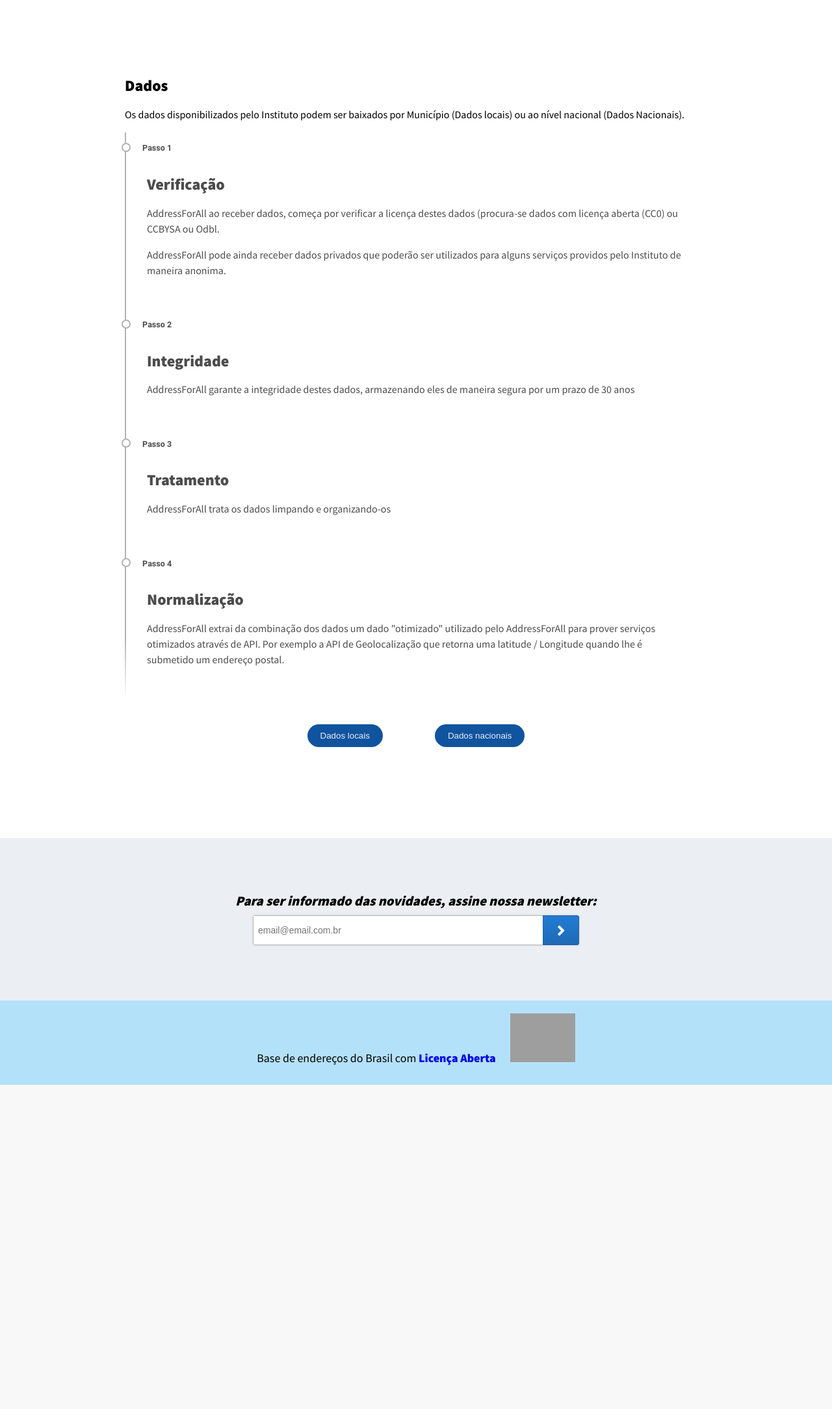
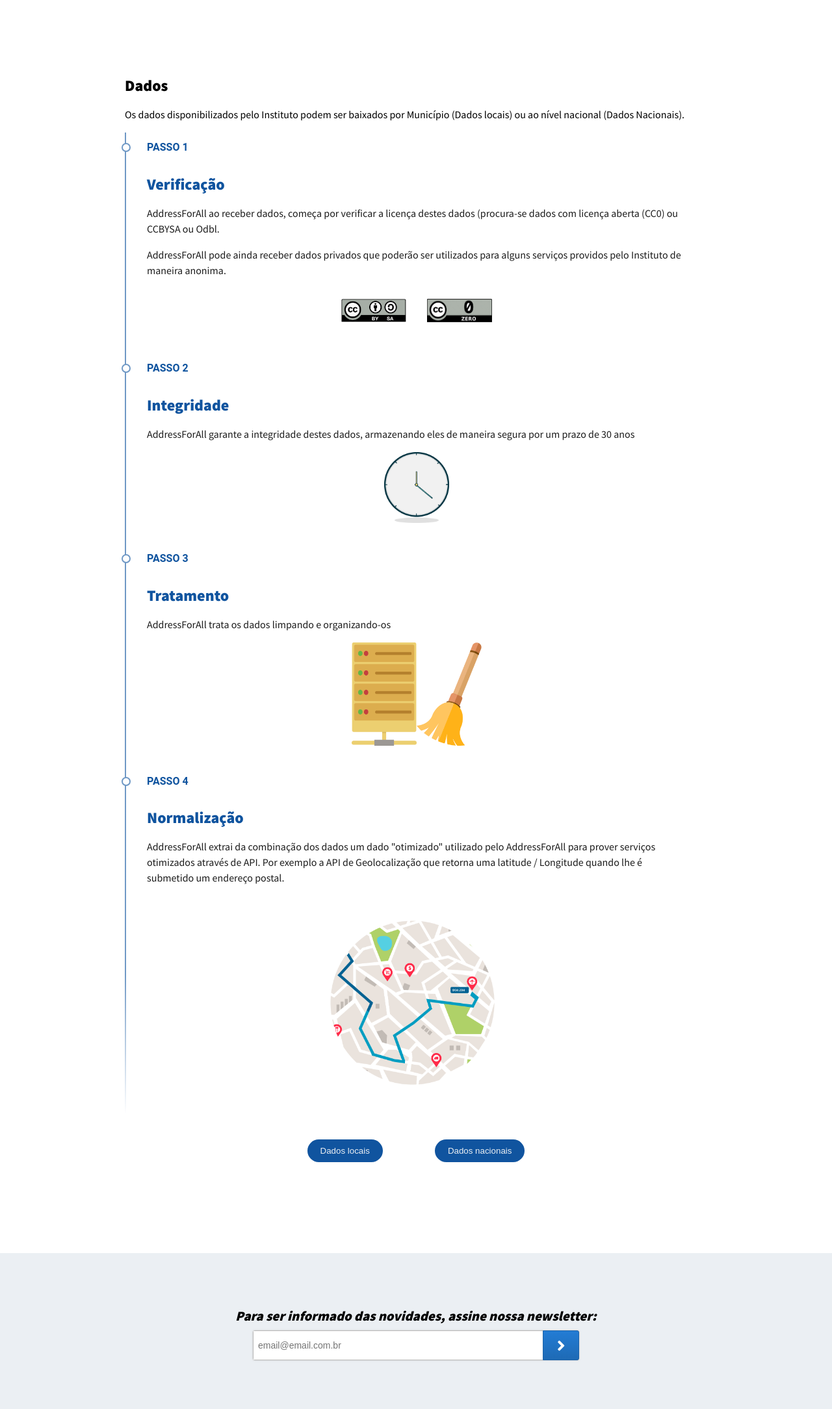
Before and after one commit to AddressForAll/site-v1, a PHP site: page /dados.php in a window 1280 px wide. Shown: the part 70-2239 px from the top of the page at 65% size. Before the commit the page ends 1740 px from the top, so only its background shows below. Run offline with PHP 8.4, Linux system fonts and the light colour scheme; style sheets or scripts are compiled from the project's sources; some libraries are stand-ins or nearby versions; grey boxes are pictures that could not be loaded.

Commit message:
Adding more styling

```diff
--- a/dados.php
+++ b/dados.php
@@ -17,12 +17,14 @@
           AddressForAll ao receber dados, começa por verificar a licença destes dados (procura-se dados com licença aberta (CC0) ou CCBYSA ou Odbl.
         </p>
         <p>AddressForAll pode ainda receber dados privados que poderão ser utilizados para alguns serviços providos pelo Instituto de maneira anonima.</p>
+        <div class='dados-passo passo1'><img src='resources/img/passo1.1.png'><img src='resources/img/passo1.2.png'></div>
       </div>
 
       <div class="timeline-item" step='Passo 2'>
         <h1>Integridade</h1>
         <p>AddressForAll garante a integridade destes dados, armazenando eles de maneira segura por um prazo de 30 anos
         </p>
+        <div class='dados-passo passo2'><img src='resources/img/passo2.png'></div>
       </div>
 
       <div class="timeline-item" step='Passo 3'>
@@ -30,6 +32,7 @@
         <p>
           AddressForAll trata os dados limpando e organizando-os
         </p>
+        <div class='dados-passo passo3'><img src='resources/img/passo3.1.png'><img src='resources/img/passo3.2.png'></div>
       </div>
 
       <div class="timeline-item" step='Passo 4'>
@@ -37,6 +40,7 @@
         <p>
           AddressForAll extrai da combinação dos dados um dado "otimizado" utilizado pelo AddressForAll para prover serviços otimizados através de API. Por exemplo a API de Geolocalização que retorna uma latitude / Longitude quando lhe é submetido um endereço postal.
         </p>
+        <div class='dados-passo passo4'><img src='resources/img/passo4.png'></div>
       </div>
 
     </div>
--- a/ferramentas.php
+++ b/ferramentas.php
@@ -5,10 +5,7 @@
   <div>
     <h1>Ferramentas</h1>
     <p>
-      Catálogo das “demais ferramentas” (que não API) disponíveis, com resumos e links
-    </p>
-    <p>
-      Outros serviços serão adicionados e descritos aqui.
+      Em andamento...
     </p>
 </section>
 <!-- END CONTENT -->
--- a/resources/css/style.css
+++ b/resources/css/style.css
@@ -482,6 +482,27 @@ button.default-blue:hover {
   margin: 2em 0;
 }
 
+#dados .timeline-item .dados-passo {
+  display: -webkit-box;
+  display: -ms-flexbox;
+  display: flex;
+  -webkit-box-pack: center;
+      -ms-flex-pack: center;
+          justify-content: center;
+}
+
+#dados .timeline-item .dados-passo img {
+  width: 100px;
+}
+
+#dados .timeline-item .passo1 img {
+  margin: 1rem;
+}
+
+#dados .timeline-item .passo4 img {
+  width: 300px;
+}
+
 #dados .buttons-dados {
   display: -webkit-box;
   display: -ms-flexbox;
@@ -508,11 +529,12 @@ button.default-blue:hover {
 #dados .timeline-item {
   padding: 3em 2em 2em;
   position: relative;
-  color: rgba(0, 0, 0, 0.7);
-  border-left: 2px solid rgba(0, 0, 0, 0.3);
+  color: #10549f;
+  border-left: 2px solid rgba(16, 84, 159, 0.6);
 }
 
 #dados .timeline-item p {
+  color: #1c1c1c;
   font-size: 1rem;
 }
 
@@ -521,11 +543,12 @@ button.default-blue:hover {
   position: absolute;
   left: 2em;
   font-weight: bold;
-  top: 1em;
+  top: 0.7em;
   display: block;
   font-family: 'Roboto', sans-serif;
   font-weight: 700;
-  font-size: 0.785rem;
+  text-transform: uppercase;
+  font-size: 1rem;
 }
 
 #dados .timeline-item::after {
@@ -537,14 +560,14 @@ button.default-blue:hover {
   left: -7px;
   border-radius: 10px;
   content: '';
-  border: 2px solid rgba(0, 0, 0, 0.3);
+  border: 2px solid rgba(16, 84, 159, 0.6);
   background: white;
 }
 
 #dados .timeline-item:last-child {
-  -o-border-image: linear-gradient(to bottom, rgba(0, 0, 0, 0.3) 60%, rgba(0, 0, 0, 0)) 1 100%;
-     border-image: -webkit-gradient(linear, left top, left bottom, color-stop(60%, rgba(0, 0, 0, 0.3)), to(rgba(0, 0, 0, 0))) 1 100%;
-     border-image: linear-gradient(to bottom, rgba(0, 0, 0, 0.3) 60%, rgba(0, 0, 0, 0)) 1 100%;
+  -o-border-image: linear-gradient(to bottom, rgba(16, 84, 159, 0.6) 60%, rgba(16, 84, 159, 0)) 1 100%;
+     border-image: -webkit-gradient(linear, left top, left bottom, color-stop(60%, rgba(16, 84, 159, 0.6)), to(rgba(16, 84, 159, 0))) 1 100%;
+     border-image: linear-gradient(to bottom, rgba(16, 84, 159, 0.6) 60%, rgba(16, 84, 159, 0)) 1 100%;
 }
 
 #contribua .github {
@@ -774,22 +797,22 @@ button.default-blue:hover {
 #servicos .cards .card {
   width: 250px;
   min-width: 250px;
-  background-color: #f0f3f4;
+  background-color: #e7e7e7;
   border-radius: 10px;
-  -webkit-box-shadow: 0 4px 8px 0 rgba(0, 0, 0, 0.2);
-          box-shadow: 0 4px 8px 0 rgba(0, 0, 0, 0.2);
+  -webkit-box-shadow: 0 4px 8px 0 rgba(0, 0, 0, 0.4);
+          box-shadow: 0 4px 8px 0 rgba(0, 0, 0, 0.4);
   -webkit-transition: 0.3s;
   transition: 0.3s;
   margin: 3rem;
 }
 
 #servicos .cards .card:hover {
-  -webkit-box-shadow: 0 8px 16px 0 rgba(0, 0, 0, 0.2);
-          box-shadow: 0 8px 16px 0 rgba(0, 0, 0, 0.2);
+  -webkit-box-shadow: 0 8px 16px 0 rgba(0, 0, 0, 0.6);
+          box-shadow: 0 8px 16px 0 rgba(0, 0, 0, 0.6);
 }
 
 #servicos .cards .card-image {
-  background-color: #d7e2ea;
+  background-color: #0abbd4;
   display: -webkit-box;
   display: -ms-flexbox;
   display: flex;
@@ -817,6 +840,7 @@ button.default-blue:hover {
   border-bottom: 1px solid #aeb6bf;
   margin-bottom: 10px;
   padding-bottom: 10px;
+  text-align: center;
 }
 
 #parceiros .parceiros {
--- a/resources/css/style.scss
+++ b/resources/css/style.scss
@@ -401,6 +401,26 @@ button.default-blue:hover {
 }
 
 #dados {
+	.timeline-item {
+		.dados-passo {
+			display: flex;
+			justify-content: center;
+			img {
+				width: 100px;
+			}
+		}
+		.passo1 {
+			img {
+				margin: 1rem;
+			}
+		}
+		.passo4 {
+			img {
+				width: 300px;
+			}
+		}
+	}
+
 	.buttons-dados {
 		display: flex;
 		justify-content: center;
@@ -418,16 +438,16 @@ button.default-blue:hover {
 		}
 	}
 
-
-	$border-color: rgba(black, 0.3);
+	$border-color: rgba(16, 84, 159, 0.6);
 
 	.timeline-item {
 		padding: 3em 2em 2em;
 		position: relative;
-		color: rgba(black, 0.7);
+		color: $defaultblue;
 		border-left: 2px solid $border-color;
 
 		p {
+			color: $defaultblack;
 			font-size: 1rem;
 		}
 
@@ -436,11 +456,12 @@ button.default-blue:hover {
 			position: absolute;
 			left: 2em;
 			font-weight: bold;
-			top: 1em;
+			top: 0.7em;
 			display: block;
 			font-family: 'Roboto', sans-serif;
 			font-weight: 700;
-			font-size: 0.785rem;
+			text-transform: uppercase;
+			font-size: 1rem;
 		}
 
 		&::after {
@@ -645,17 +666,17 @@ button.default-blue:hover {
 		.card {
 			width: 250px;
 			min-width: 250px;
-			background-color: $greyscale_10;
+			background-color: $shade_color;
 			border-radius: 10px;
-			box-shadow: 0 4px 8px 0 rgba(0, 0, 0, 0.2);
+			box-shadow: 0 4px 8px 0 rgba(0, 0, 0, 0.4);
 			transition: 0.3s;
 			margin: 3rem;
 			&:hover {
-				box-shadow: 0 8px 16px 0 rgba(0, 0, 0, 0.2);
+				box-shadow: 0 8px 16px 0 rgba(0, 0, 0, 0.6);
 			}
 		}
 		.card-image {
-			background-color: $greyscale_25;
+			background-color: $brandinfo;
 			display: flex;
 			justify-content: center;
 			align-content: center;
@@ -674,6 +695,7 @@ button.default-blue:hover {
 				border-bottom: 1px solid $greyscale_50;
 				margin-bottom: 10px;
 				padding-bottom: 10px;
+				text-align: center;
 			}
 		}
 	}
```
Also changed, not shown: resources/img/passo1.1.png (added), resources/img/passo1.2.png (added), resources/img/passo2.png (added), resources/img/passo3.1.png (added), resources/img/passo3.2.png (added), resources/img/passo4.png (added), 1 other file.
